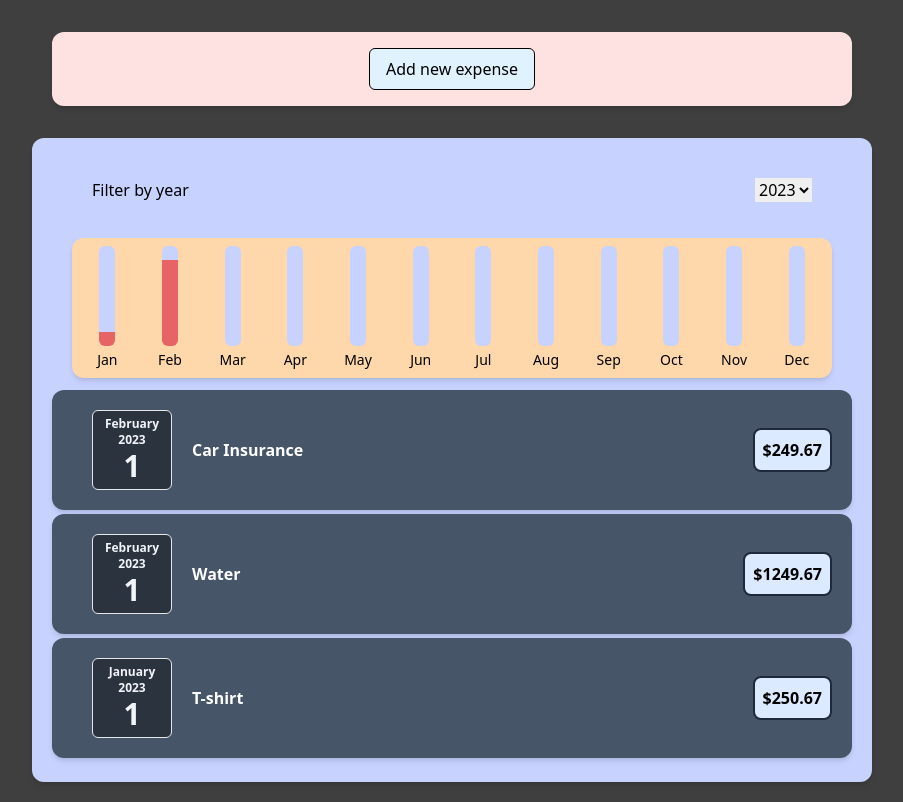
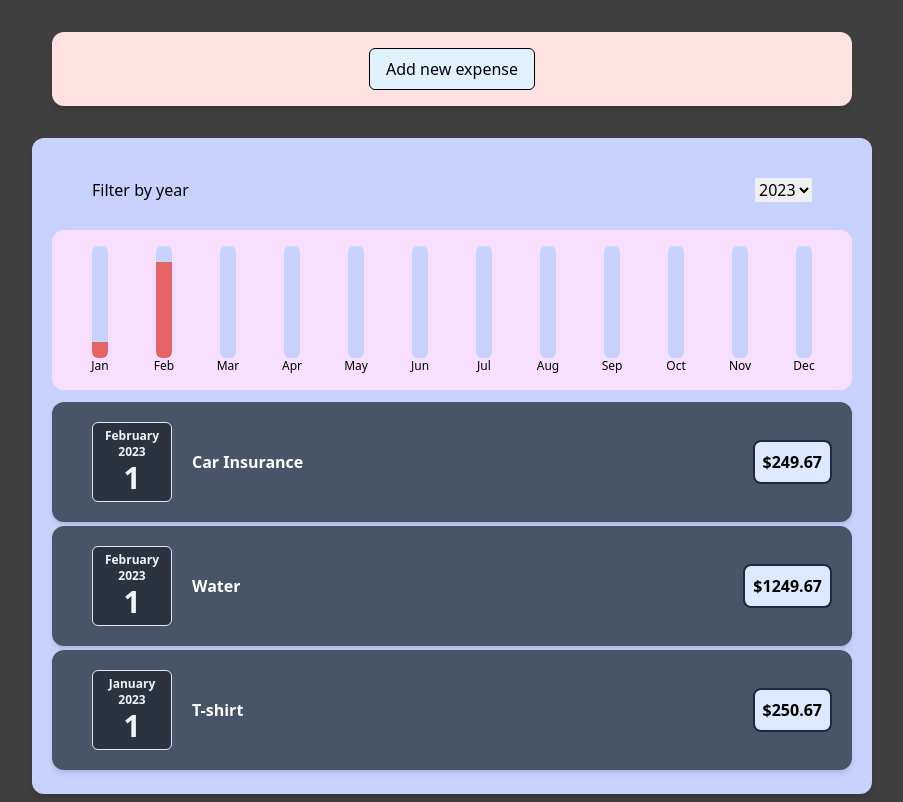
Before and after one commit to victorac/expenses-react-app, a React (Create React App) app: page / in a window 1280 px wide. Shown: the whole page, without its empty margins (188-1091 px from the left). Built offline with nearby package versions, Linux system fonts and the light colour scheme.

Commit message:
add Chart component; extract chart from EspenseFilter and add ExpenseChart

```diff
--- a/src/App.js
+++ b/src/App.js
@@ -1,6 +1,7 @@
 import { useState } from "react";
 import Expenses from "./components/expenses/Expenses";
 import NewExpense from "./components/expenses/NewExpense";
+import Chart from "./components/ui/Chart";
 
 const DUMMY_EXPENSES = [
   {
--- /dev/null
+++ b/src/components/expenses/ExpenseChart.js
@@ -0,0 +1,28 @@
+import Chart from "../ui/Chart";
+
+const ExpenseChart = ({ expenses }) => {
+  const dataPoints = [
+    { label: "Jan", value: 0 },
+    { label: "Feb", value: 0 },
+    { label: "Mar", value: 0 },
+    { label: "Apr", value: 0 },
+    { label: "May", value: 0 },
+    { label: "Jun", value: 0 },
+    { label: "Jul", value: 0 },
+    { label: "Aug", value: 0 },
+    { label: "Sep", value: 0 },
+    { label: "Oct", value: 0 },
+    { label: "Nov", value: 0 },
+    { label: "Dec", value: 0 },
+  ];
+  let total = 0;
+  expenses.forEach((expense) => {
+    const month = expense.date.getMonth();
+    dataPoints[month].value += Number(expense.amount);
+    total += Number(expense.amount);
+  });
+
+  return <Chart dataPoints={dataPoints} total={total} />;
+};
+
+export default ExpenseChart;
--- a/src/components/expenses/ExpenseFilter.js
+++ b/src/components/expenses/ExpenseFilter.js
@@ -1,35 +1,9 @@
 import Card from "../ui/Card";
 
-function ExpenseFilter({ expenses, year, onSelectYear }) {
+function ExpenseFilter({ year, onSelectYear }) {
   const selectHandler = (event) => {
     onSelectYear(event.target.value);
   };
-
-  let totalAmount = 0;
-  if (expenses.length > 0) {
-    totalAmount = expenses
-      .map((el) => el.amount)
-      .reduce((prev, curr) => Number(curr) + Number(prev));
-  }
-  const monthData = [
-    { percentage: 0, month: "Jan" },
-    { percentage: 0, month: "Feb" },
-    { percentage: 0, month: "Mar" },
-    { percentage: 0, month: "Apr" },
-    { percentage: 0, month: "May" },
-    { percentage: 0, month: "Jun" },
-    { percentage: 0, month: "Jul" },
-    { percentage: 0, month: "Aug" },
-    { percentage: 0, month: "Sep" },
-    { percentage: 0, month: "Oct" },
-    { percentage: 0, month: "Nov" },
-    { percentage: 0, month: "Dec" },
-  ];
-  expenses.forEach((element) => {
-    monthData[element.date.getMonth()].percentage +=
-      (Number(element.amount) / totalAmount) * 100;
-  });
-
   return (
     <div className="flex flex-col gap-4 w-[50rem] max-w-[95%] mx-auto">
       <div className="flex flex-row p-5">
@@ -43,29 +17,9 @@ function ExpenseFilter({ expenses, year, onSelectYear }) {
           <option value="2019">2019</option>
         </select>
       </div>
-      <Card className="flex flex-row gap-4 text-sm bg-orange-200 px-3 py-2">
-        {monthData.map((data) => (
-          <MonthBar
-            key={data.month}
-            month={data.month}
-            percentage={data.percentage}
-          />
-        ))}
-      </Card>
     </div>
   );
 }
 
-function MonthBar({ month, percentage }) {
-  const backgrounColor = {
-    background: `linear-gradient(0deg, #e66465 ${percentage}%, rgb(199 210 254) ${percentage}%)`,
-  };
-  return (
-    <div className="flex flex-1 flex-col items-center gap-1">
-      <div className="h-[100px] w-4 rounded-md" style={backgrounColor}></div>
-      <span>{month}</span>
-    </div>
-  );
-}
 
 export default ExpenseFilter;
--- a/src/components/expenses/Expenses.js
+++ b/src/components/expenses/Expenses.js
@@ -3,6 +3,7 @@ import { useState } from "react";
 import Card from "../ui/Card";
 import ExpenseFilter from "./ExpenseFilter";
 import ExpenseList from "./ExpenseList";
+import ExpenseChart from "./ExpenseChart";
 
 function Expenses({ expenses }) {
   const [selectedYear, setSelectedYear] = useState("2023");
@@ -23,6 +24,7 @@ function Expenses({ expenses }) {
         onSelectYear={onSelectYear}
         year={selectedYear}
       />
+      <ExpenseChart expenses={filteredExpenses} />
       <ExpenseList expenses={filteredExpenses} />
     </Card>
   );
--- /dev/null
+++ b/src/components/ui/Chart.js
@@ -0,0 +1,33 @@
+const Chart = (props) => {
+  return (
+    <div className="h-40 justify-around flex text-center p-4 rounded-xl bg-[#f8dfff]">
+      {props.dataPoints.map((dataPoint) => (
+        <ChartBar
+          label={dataPoint.label}
+          value={dataPoint.value}
+          total={props.total}
+        />
+      ))}
+    </div>
+  );
+};
+
+const ChartBar = (props) => {
+  let calculatedHeight = "0%";
+  if (props.value > 0) {
+    calculatedHeight = (props.value / props.total) * 100 + "%";
+  }
+  return (
+    <div className="h-full w-4 flex flex-col items-center">
+      <div className="h-full w-full bg-[rgb(199,210,254)] rounded-md flex flex-col justify-end overflow-hidden">
+        <div
+          className="w-full bg-[#e66465] transition-all ease-out delay-300"
+          style={{ height: calculatedHeight }}
+        ></div>
+      </div>
+      <div className="text-center text-xs">{props.label}</div>
+    </div>
+  );
+};
+
+export default Chart;
```
